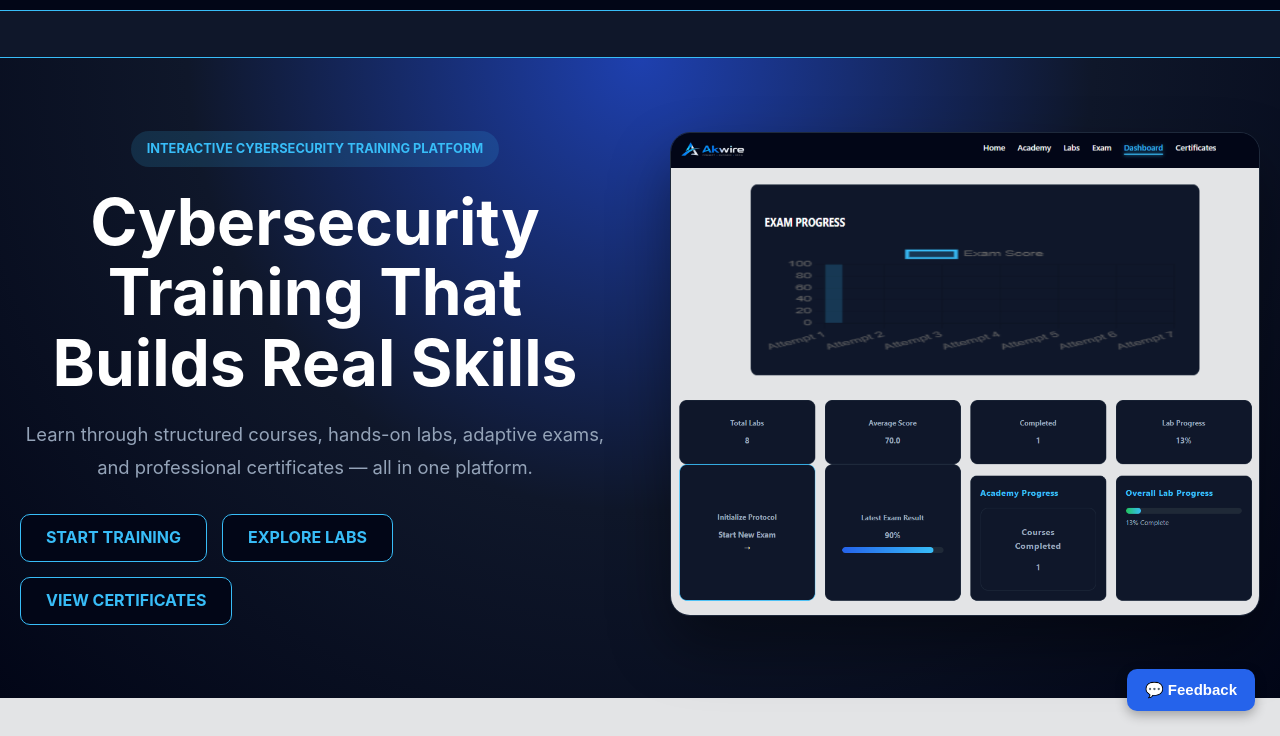
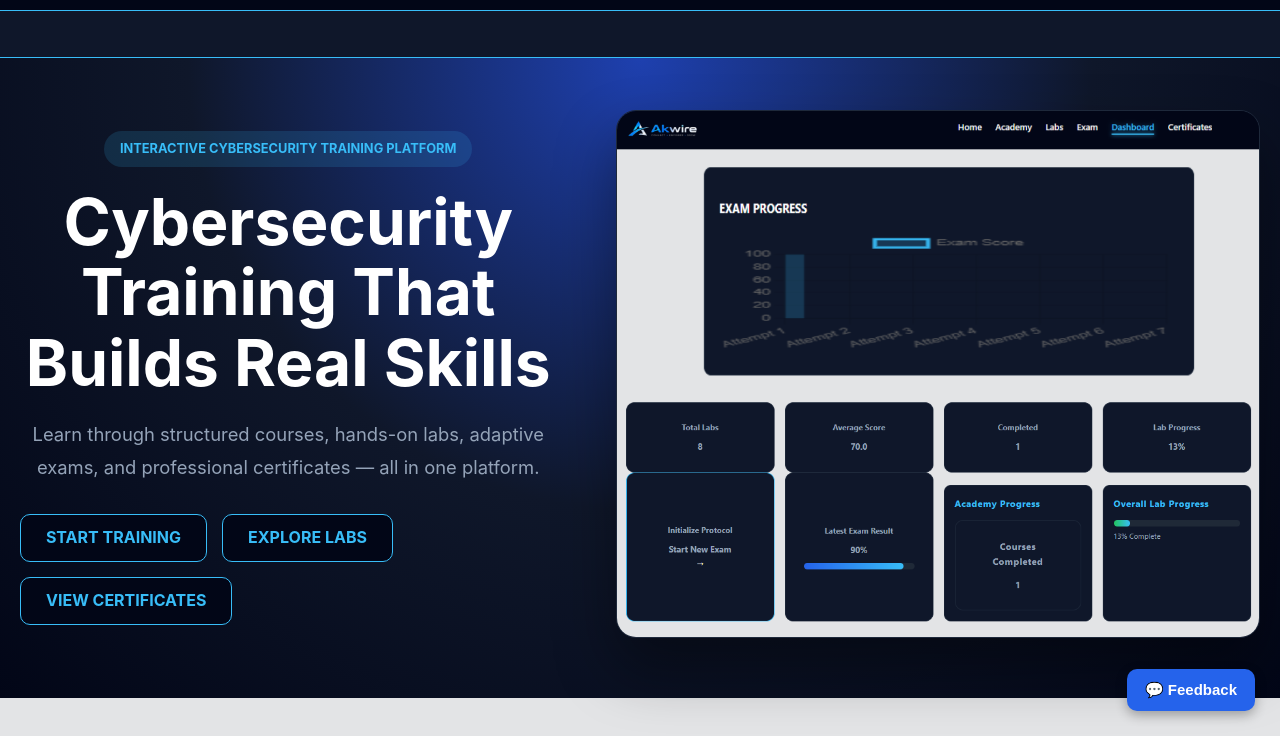
Before and after one commit to AkwireTech/akwire-platform, a plain HTML site: page frontend/index.html in a window 1280 px wide. Shown: the part 64-800 px from the top of the page. Drawn offline with nearby package versions, Linux system fonts and the light colour scheme.

Commit message:
increase platform image size

```diff
--- a/frontend/css/style.css
+++ b/frontend/css/style.css
@@ -3405,7 +3405,7 @@ div {
 
     display: grid;
 
-    grid-template-columns: 1fr 1fr;
+    grid-template-columns: 1fr 1.2fr;
 
     gap: 60px;
 
```
